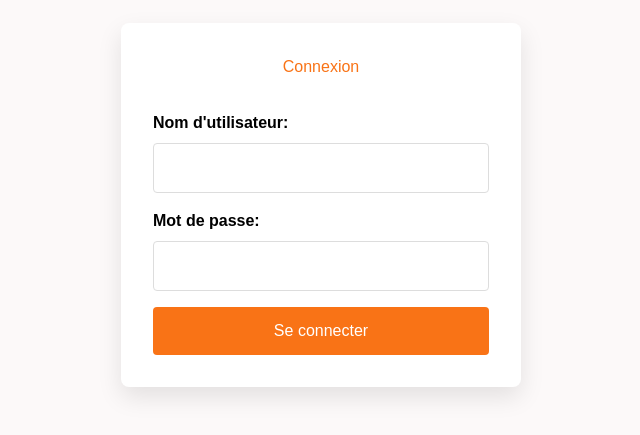
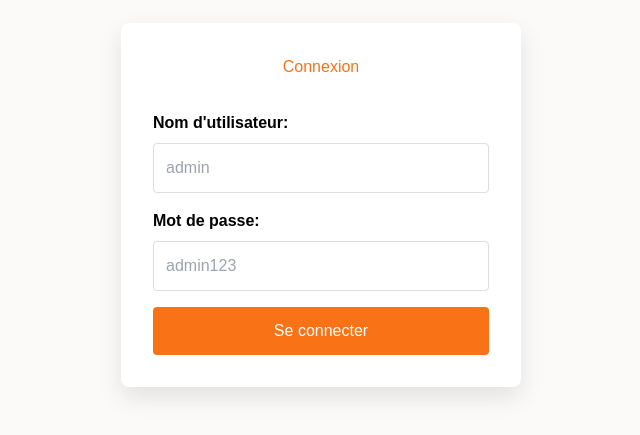
Before and after one commit to Papa-Sidy-Fall/whatsapp, a website built with Vite: page index.html in a window 1280 px wide. Shown: the part 195-630 px from the top of the page, without its empty margins (319-959 px from the left). Built offline with nearby package versions, Linux system fonts and the light colour scheme.

Commit message:
deuxiem commit

```diff
--- a/index.html
+++ b/index.html
@@ -23,11 +23,11 @@
       <form id="login-form">
         <div class="form-group">
           <label for="username">Nom d'utilisateur:</label>
-          <input type="text" id="username" required>
+          <input type="text" id="username" placeholder="admin" required>
         </div>
         <div class="form-group">
           <label for="password">Mot de passe:</label>
-          <input type="password" id="password" required>
+          <input type="password" id="password" placeholder="admin123" required>
         </div>
         <button type="submit" class="btn-primary">Se connecter</button>
       </form>
```
